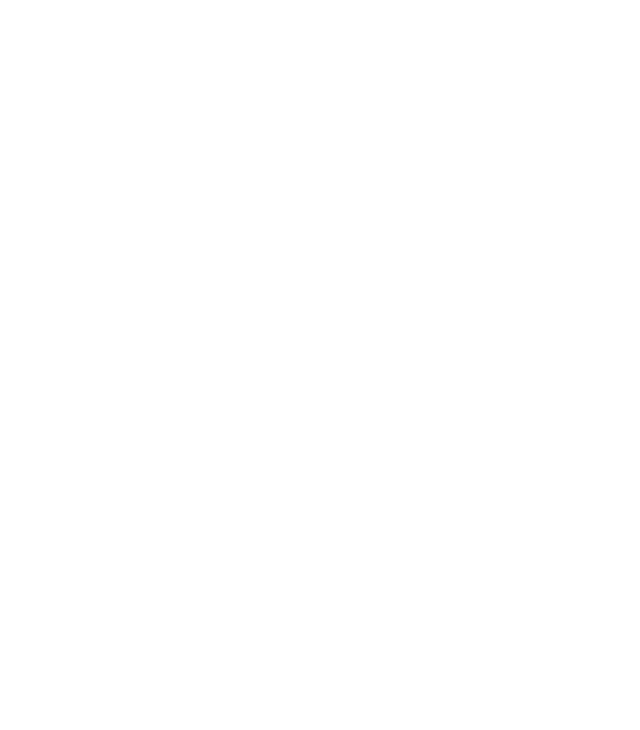
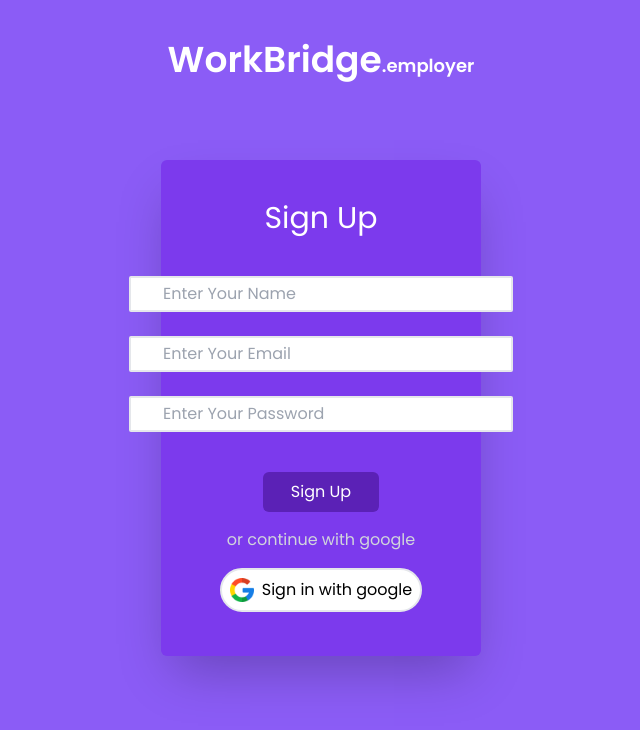
Before and after one commit to MidhunPM6/WorkBridge_Job_Portal-front-end, a React (Create React App) app: page /employersignin in a window 1280 px wide. Before the commit this address had no page. Shown: the top 730 px of the page, without its empty margins (319-959 px from the left). Built offline with nearby package versions, Linux system fonts and the light colour scheme.

Commit message:
Employer authetication form created

```diff
--- a/src/App.js
+++ b/src/App.js
@@ -4,6 +4,9 @@
 import Siginup from "./Pages/Siginup";
 import Login from "./Pages/Loginn";
 import EmployerHome from "./Pages/EmployerHome";
+import EmployerLogin from "./Pages/EmployerLogin";
+import EmployerSignup from "./Pages/EmployerSignup";
+
 
 
 
@@ -22,6 +25,10 @@
       <Route path="/signup" element={<Siginup/>} />
       <Route path="/login" element={<Login/>} />
       <Route path="/employer" element={<EmployerHome/>} />
+      <Route path="/employerlogin" element={<EmployerLogin/>} />
+      <Route path="/employersignin" element={<EmployerSignup/>} />
+
+
 
 
 
--- a/src/Employer-Components/Chatbot/ChatBotDs.jsx
+++ b/src/Employer-Components/Chatbot/ChatBotDs.jsx
@@ -23,7 +23,7 @@
               quick and efficient assistance.
             </p>
             <div className='pt-5'>
-            <button className='py-2 px-71 text-black rounded-sm bg-gray-200 hover:bg-white '>Chat now</button>
+            <button className='py-2 px-7 text-black rounded-sm bg-gray-200 hover:bg-white '>Chat now</button>
             </div>
 
           </div>
--- /dev/null
+++ b/src/Employer-Components/Employer-Authentication/Employerlogin.jsx
@@ -0,0 +1,46 @@
+import React from 'react'
+import googleimg from '../../assets/google.png'
+const Employerlogin = () => {
+  return (
+    <>
+      <div className=' flex flex-col items-center pt-10 h-[100vh] bg-violet-500 font-poppins  text-white '>
+        <h1 className='text-3xl lg:text-4xl font-poppins font-semibold'>
+          WorkBridge<span className='text-lg'>.employer</span>
+        </h1>
+        <div className='mt-20 place-items-center h-[55vh] w-[25vw] bg-violet-600 rounded-md shadow-2xl'>
+          <h1 className='text-3xl mb-10 mt-10 '>Login</h1>
+          <form action='' className='flex flex-col mt-5 items-center   text-black'>
+            <input
+              type='email'
+              placeholder='Enter Your Email'
+              className='py-1 px-8 outline-none rounded-sm  focus: border-2 border-gray-200'
+            />
+            <input
+              type='Password'
+              placeholder='Enter Your Password'
+              className='mt-4 py-1 px-8 outline-none rounded-sm  focus: border-2 border-gray-200'
+            />
+
+          <div className='mb-4'>
+          <button
+            type='submit'
+            className='bg-violet-800 items-center mt-10 py-2 px-7 rounded-md hover:bg-violet-900 text-white '
+          >
+            Login
+          </button>
+
+
+          </div>
+          <h1 className='text-gray-300 mb-2'>or continue with google</h1>
+          <div className="flex p-2 mt-2 border-2 border-gray-200 rounded-full  bg-white">
+                <img src={googleimg} alt="" className="w-6 mr-2" />
+                <p>Sign in with google</p>
+              </div>
+          </form>
+        </div>
+      </div>
+    </>
+  )
+}
+
+export default Employerlogin
--- /dev/null
+++ b/src/Employer-Components/Employer-Authentication/Employersignup.jsx
@@ -0,0 +1,59 @@
+import React, { useState } from 'react'
+import googleimg from '../../assets/google.png'
+const Employersignup = () => {
+  const [empLoginData, setEmpLoginData] = useState({
+    name: '',
+    email: '',
+    password: ''
+  })
+
+  return (
+    <>
+      <div className=' flex flex-col items-center pt-10 h-[100vh] bg-violet-500 font-poppins text-white  '>
+        <h1 className='text-3xl lg:text-4xl font-poppins font-semibold'>
+          WorkBridge<span className='text-lg'>.employer</span>
+        </h1>
+        <div className='mt-20 place-items-center h-[62vh] w-[25vw] bg-violet-600 rounded-md shadow-2xl'>
+          <h1 className='text-3xl mb-10 mt-10'>Sign Up</h1>
+          <form action='' className='flex flex-col mt-5 text-black'>
+            <input
+              type='text'
+              name="name"
+              placeholder='Enter Your Name '
+              className='py-1 px-8 outline-none rounded-sm  focus: border-2 border-gray-200'
+            />
+            <input
+              type='email'
+              name='email'
+              placeholder='Enter Your Email'
+              className='mt-6 py-1 px-8 outline-none rounded-sm  focus: border-2 border-gray-200'
+            />
+            <input
+              type='password'
+              name='password'
+              placeholder='Enter Your Password'
+              className='mt-6 py-1 px-8 outline-none rounded-sm  focus: border-2 border-gray-200'
+            />
+
+            <div className='flex place-content-center'>
+              <button
+            type='submit'
+            className='bg-violet-800 items-center mt-10 py-2 px-7 rounded-md hover:bg-violet-900 text-white '
+          >
+            Sign Up
+          </button>
+            </div>
+          </form>
+
+          <h1 className='text-gray-300 mb-4 mt-4'>or continue with google</h1>
+          <div className='flex p-2 mt-2 border-2 border-gray-200 rounded-full  bg-white text-black'>
+            <img src={googleimg} alt='' className='w-6 mr-2' />
+            <p>Sign in with google</p>
+          </div>
+        </div>
+      </div>
+    </>
+  )
+}
+
+export default Employersignup
--- /dev/null
+++ b/src/Pages/EmployerLogin.js
@@ -0,0 +1,12 @@
+import React from 'react'
+import Employerlogin from '../Employer-Components/Employer-Authentication/Employerlogin'
+
+const EmployerLogin = () => {
+  return (
+    <div>
+      <Employerlogin/>
+    </div>
+  )
+}
+
+export default EmployerLogin
--- /dev/null
+++ b/src/Pages/EmployerSignup.js
@@ -0,0 +1,12 @@
+import React from 'react'
+import Employersignup from '../Employer-Components/Employer-Authentication/Employersignup'
+
+const EmployerSignup = () => {
+  return (
+    <div>
+      <Employersignup/>
+    </div>
+  )
+}
+
+export default EmployerSignup
```
